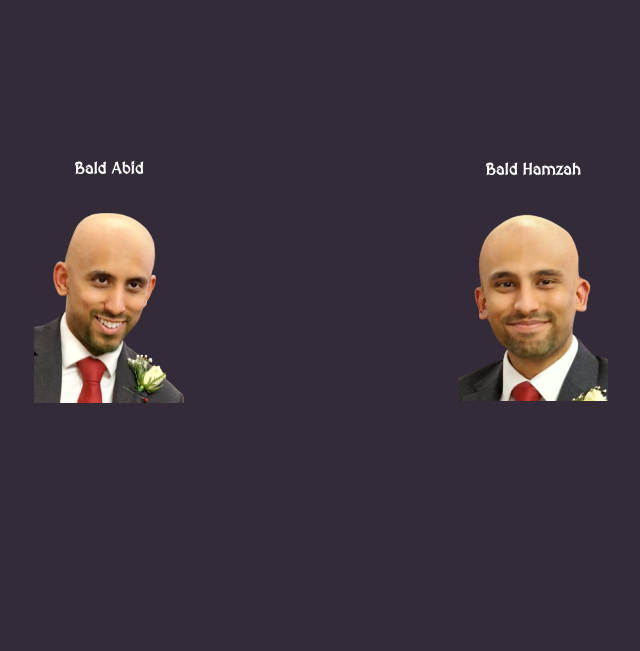
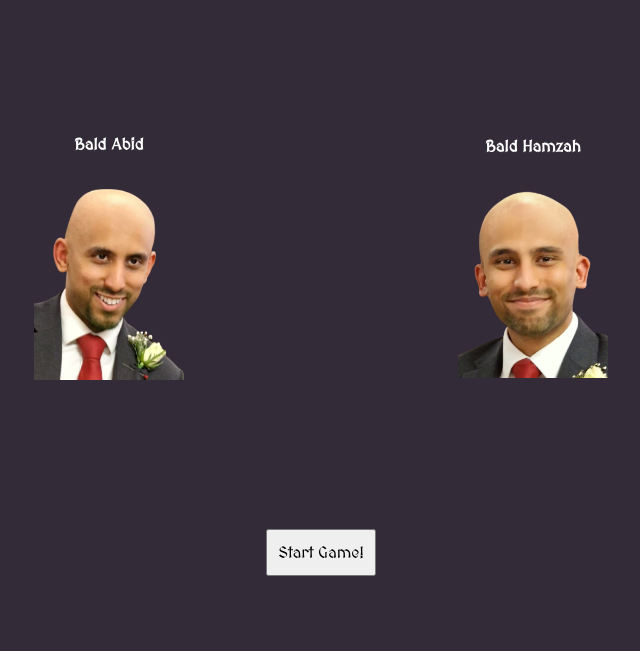
Before and after one commit to Tales-1/RPG-Game, a plain HTML site: page index.html in a window 1280 px wide. Shown: the part 149-800 px from the top of the page, without its empty margins (319-959 px from the left). Drawn offline with Linux system fonts and the light colour scheme.

Commit message:
📝  Updated html and css to suit JS code

```diff
--- a/index.html
+++ b/index.html
@@ -9,11 +9,12 @@
 </head>
 <body>
 
-    <div class="gc">
+    <div class="gc" id="game-container">
         <h1 class="gc__title gc--white">Choose your Character!</h1>
-        <div class="gc__cardcontainer">
 
-            <div class="gc__card">
+        <div class="gc__cardcontainer" id="card-container">
+
+            <div class="gc__card" id="hero-abid">
                 <strong class="card__name gc--white">Bald Abid</strong>
                 <img src="./imgs/bald abid(1).png" alt="Bald abid" class="bald-abid">
                 <!-- <div class="card_moves">
@@ -24,7 +25,7 @@
                 </div> -->
             </div>
 
-            <div class="gc__card">
+            <div class="gc__card" id="hero-hamzah">
                 <strong class="card__name gc--white">Bald Hamzah</strong>
                 <img src="./imgs/hamzah bald(1).png" alt="Bald abid" class="bald-abid">
                 <!-- <div class="card_moves">
@@ -35,10 +36,12 @@
                 </div> -->
             </div>
 
+        </div>
 
+        <button id="start-game">
+            Start Game!
+        </button>
 
-
-        </div>
     </div>
 
     <script src="./app.js"></script>
--- a/style.css
+++ b/style.css
@@ -93,6 +93,7 @@ select {
 }
 
 .gc__title{
+    text-align: center;
     color: white;
     font-size: clamp(2rem,3vw,3rem);
 
@@ -143,3 +144,11 @@ select {
 .bald-abid{
     width: 40%;
 }
+
+#start-game{
+    padding: .6em;
+}
+
+.selected{
+    background-color: rgb(140, 107, 107);
+}
```
